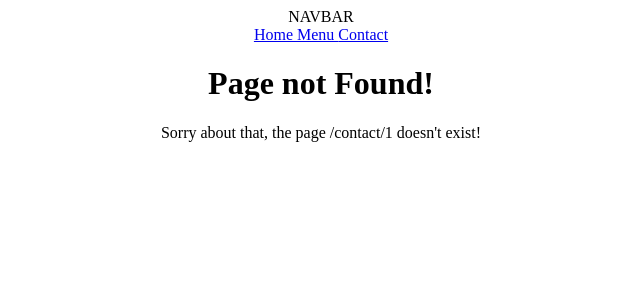
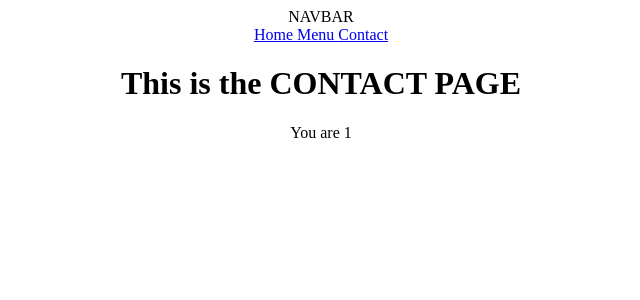
Before and after one commit to leneehe/react-exercises, a React (Create React App) app in the folder exercise-09/: page /contact/1 in a window 1280 px wide. Before the commit this address had no page. Shown: the top 300 px of the page, without its empty margins (319-959 px from the left). Built offline with nearby package versions, Linux system fonts and the light colour scheme.

Commit message:
implement useParams from react router dom

```diff
--- a/exercise-09/src/App.js
+++ b/exercise-09/src/App.js
@@ -15,7 +15,9 @@ function App() {
         <Routes>
           <Route path="/" element={<Home/>} />
           <Route path="/menu" element={<Menu />} />
-          <Route path="/contact" element={<Contact />} />
+          <Route path="contact">
+            <Route path=":name"  element={<Contact />}/>
+          </Route>
           <Route path="*" element={<PageNotFound />} />
         </Routes>
       </Router>
--- a/exercise-09/src/pages/Contact.js
+++ b/exercise-09/src/pages/Contact.js
@@ -1,5 +1,12 @@
+import {useParams} from 'react-router-dom'
+
 export const Contact = () => {
+    let {name} = useParams();
+
     return (
-        <h1>This is the CONTACT PAGE</h1>
+        <>
+            <h1>This is the CONTACT PAGE</h1>
+            <p>You are {name}</p>
+        </>
     )
 }
```
